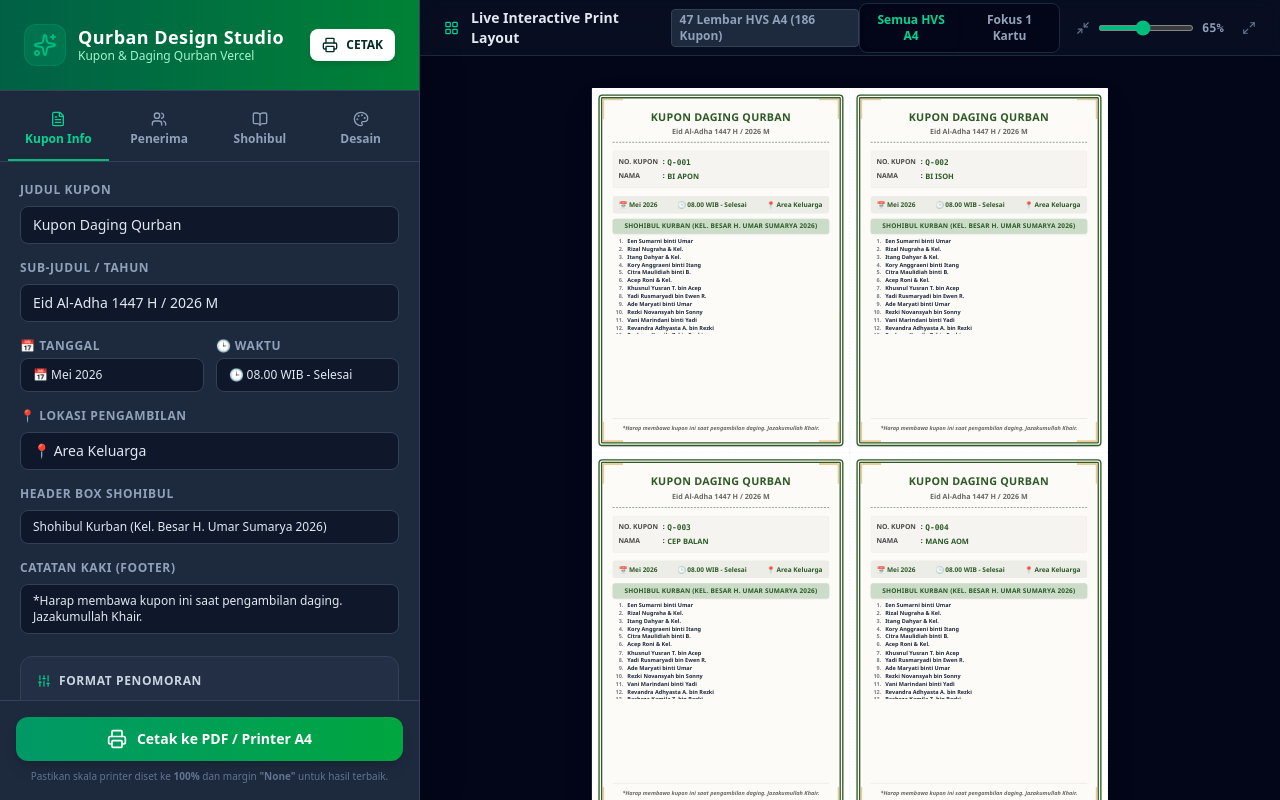
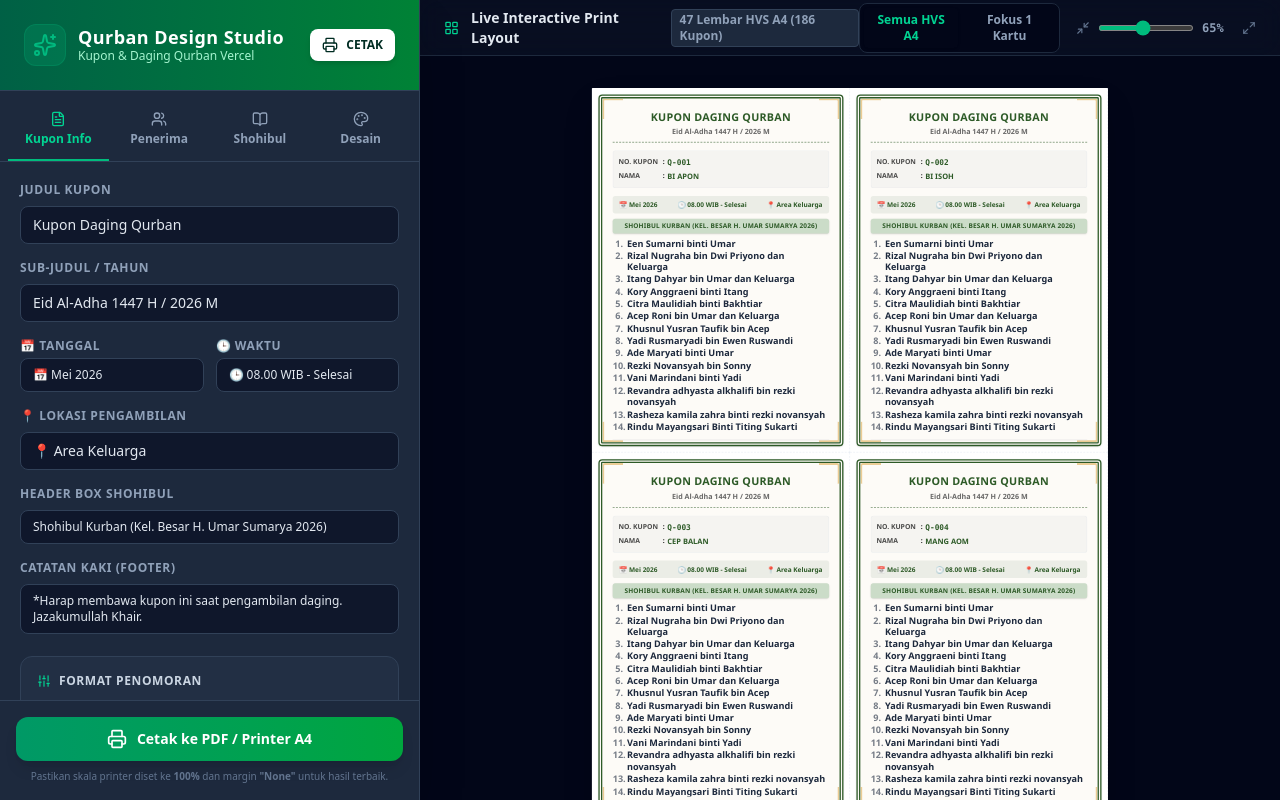
Before and after one commit to rohmat97/qurban-cinunuk, a Next.js app: page / in a window 1280 px wide. Built offline with nearby package versions, Linux system fonts and the light colour scheme.

Commit message:
style: update default shohibul list to the exact user corrected list of names

```diff
--- a/src/app/page.tsx
+++ b/src/app/page.tsx
@@ -30,19 +30,19 @@ export default function QurbanCouponApp() {
   // Shohibul Qurban Family List State
   const [shohibulList, setShohibulList] = useState<string[]>([
     "Een Sumarni binti Umar",
-    "Rizal Nugraha & Kel.",
-    "Itang Dahyar & Kel.",
+    "Rizal Nugraha bin Dwi  Priyono dan Keluarga",
+    "Itang Dahyar bin Umar dan Keluarga",
     "Kory Anggraeni binti Itang",
-    "Citra Maulidiah binti B.",
-    "Acep Roni & Kel.",
-    "Khusnul Yusran T. bin Acep",
-    "Yadi Rusmaryadi bin Ewen R.",
+    "Citra Maulidiah binti Bakhtiar",
+    "Acep Roni bin Umar dan Keluarga",
+    "Khusnul Yusran Taufik bin Acep",
+    "Yadi Rusmaryadi bin Ewen Ruswandi",
     "Ade Maryati binti Umar",
     "Rezki Novansyah bin Sonny",
     "Vani Marindani binti Yadi",
-    "Revandra Adhyasta A. bin Rezki",
-    "Rasheza Kamila Z. bin Rezki",
-    "Rindu Mayangsari binti Titing"
+    "Revandra adhyasta alkhalifi bin rezki novansyah",
+    "Rasheza kamila zahra binti rezki novansyah",
+    "Rindu Mayangsari Binti Titing Sukarti"
   ]);
 
   const [newShohibul, setNewShohibul] = useState("");
@@ -367,19 +367,19 @@ export default function QurbanCouponApp() {
   const resetShohibulDefault = () => {
     setShohibulList([
       "Een Sumarni binti Umar",
-      "Rizal Nugraha & Kel.",
-      "Itang Dahyar & Kel.",
+      "Rizal Nugraha bin Dwi  Priyono dan Keluarga",
+      "Itang Dahyar bin Umar dan Keluarga",
       "Kory Anggraeni binti Itang",
-      "Citra Maulidiah binti B.",
-      "Acep Roni & Kel.",
-      "Khusnul Yusran T. bin Acep",
-      "Yadi Rusmaryadi bin Ewen R.",
+      "Citra Maulidiah binti Bakhtiar",
+      "Acep Roni bin Umar dan Keluarga",
+      "Khusnul Yusran Taufik bin Acep",
+      "Yadi Rusmaryadi bin Ewen Ruswandi",
       "Ade Maryati binti Umar",
       "Rezki Novansyah bin Sonny",
       "Vani Marindani binti Yadi",
-      "Revandra Adhyasta A. bin Rezki",
-      "Rasheza Kamila Z. bin Rezki",
-      "Rindu Mayangsari binti Titing"
+      "Revandra adhyasta alkhalifi bin rezki novansyah",
+      "Rasheza kamila zahra binti rezki novansyah",
+      "Rindu Mayangsari Binti Titing Sukarti"
     ]);
   };
 
@@ -483,8 +483,7 @@ export default function QurbanCouponApp() {
         <div className="flex border-b border-slate-700 bg-slate-850 px-2 pt-2">
           <button
             onClick={() => setActiveTab("content")}
-            className={`flex-1 py-3 px-1 text-center font-semibold text-xs border-b-2 transition-all ${
-              activeTab === "content"
+            className={`flex-1 py-3 px-1 text-center font-semibold text-xs border-b-2 transition-all ${activeTab === "content"
               ? "border-emerald-500 text-emerald-400"
               : "border-transparent text-slate-400 hover:text-slate-200"
               }`}
@@ -496,8 +495,7 @@ export default function QurbanCouponApp() {
           </button>
           <button
             onClick={() => setActiveTab("recipients")}
-            className={`flex-1 py-3 px-1 text-center font-semibold text-xs border-b-2 transition-all ${
-              activeTab === "recipients"
+            className={`flex-1 py-3 px-1 text-center font-semibold text-xs border-b-2 transition-all ${activeTab === "recipients"
               ? "border-emerald-500 text-emerald-400"
               : "border-transparent text-slate-400 hover:text-slate-200"
               }`}
@@ -509,8 +507,7 @@ export default function QurbanCouponApp() {
           </button>
           <button
             onClick={() => setActiveTab("shohibul")}
-            className={`flex-1 py-3 px-1 text-center font-semibold text-xs border-b-2 transition-all ${
-              activeTab === "shohibul"
+            className={`flex-1 py-3 px-1 text-center font-semibold text-xs border-b-2 transition-all ${activeTab === "shohibul"
               ? "border-emerald-500 text-emerald-400"
               : "border-transparent text-slate-400 hover:text-slate-200"
               }`}
@@ -522,8 +519,7 @@ export default function QurbanCouponApp() {
           </button>
           <button
             onClick={() => setActiveTab("design")}
-            className={`flex-1 py-3 px-1 text-center font-semibold text-xs border-b-2 transition-all ${
-              activeTab === "design"
+            className={`flex-1 py-3 px-1 text-center font-semibold text-xs border-b-2 transition-all ${activeTab === "design"
               ? "border-emerald-500 text-emerald-400"
               : "border-transparent text-slate-400 hover:text-slate-200"
               }`}
@@ -664,8 +660,7 @@ export default function QurbanCouponApp() {
                 <div className="grid grid-cols-2 gap-2 bg-slate-900 p-1.5 rounded-lg border border-slate-700">
                   <button
                     onClick={() => setRecipientMode("blank")}
-                    className={`py-2 px-3 text-xs font-bold rounded-md transition-all ${
-                      recipientMode === "blank"
+                    className={`py-2 px-3 text-xs font-bold rounded-md transition-all ${recipientMode === "blank"
                       ? "bg-emerald-600 text-white shadow-md"
                       : "text-slate-400 hover:text-slate-200"
                       }`}
@@ -674,8 +669,7 @@ export default function QurbanCouponApp() {
                   </button>
                   <button
                     onClick={() => setRecipientMode("prefilled")}
-                    className={`py-2 px-3 text-xs font-bold rounded-md transition-all ${
-                      recipientMode === "prefilled"
+                    className={`py-2 px-3 text-xs font-bold rounded-md transition-all ${recipientMode === "prefilled"
                       ? "bg-emerald-600 text-white shadow-md"
                       : "text-slate-400 hover:text-slate-200"
                       }`}
@@ -1067,8 +1061,7 @@ export default function QurbanCouponApp() {
                     <button
                       key={style}
                       onClick={() => setBorderStyle(style as any)}
-                      className={`py-2 px-3 rounded-lg border font-bold capitalize transition-all ${
-                        borderStyle === style
+                      className={`py-2 px-3 rounded-lg border font-bold capitalize transition-all ${borderStyle === style
                         ? "bg-emerald-600 border-emerald-500 text-white"
                         : "bg-slate-900 border-slate-700 text-slate-400 hover:text-slate-200"
                         }`}
@@ -1133,8 +1126,7 @@ export default function QurbanCouponApp() {
             <div className="flex items-center gap-1.5 bg-slate-950 p-1 rounded-lg border border-slate-800">
               <button
                 onClick={() => setPreviewSingleId(null)}
-                className={`py-1 px-2.5 rounded text-xs font-bold transition-all ${
-                  previewSingleId === null
+                className={`py-1 px-2.5 rounded text-xs font-bold transition-all ${previewSingleId === null
                   ? "bg-slate-850 text-emerald-400 shadow-sm"
                   : "text-slate-400 hover:text-slate-200"
                   }`}
@@ -1144,8 +1136,7 @@ export default function QurbanCouponApp() {
               {totalCoupons > 0 && (
                 <button
                   onClick={() => setPreviewSingleId(1)}
-                  className={`py-1 px-2.5 rounded text-xs font-bold transition-all ${
-                    previewSingleId !== null
+                  className={`py-1 px-2.5 rounded text-xs font-bold transition-all ${previewSingleId !== null
                     ? "bg-slate-850 text-emerald-400 shadow-sm"
                     : "text-slate-400 hover:text-slate-200"
                     }`}
@@ -1495,9 +1486,9 @@ function CouponCard({
         </div>
 
         {/* Shohibul list table 1 column */}
-        <div className="space-y-[1.5px] mt-1.5 max-h-[148px] overflow-y-auto pr-1">
+        <div className="space-y-[1.5px] mt-1.5  overflow-y-auto pr-1">
           {[...col1, ...col2].map((name, i) => (
-            <div key={i} className="text-[8.5px] font-bold flex items-start gap-1.5 leading-tight text-slate-800">
+            <div key={i} className="text-sm font-bold flex items-start gap-1.5 leading-tight text-slate-800">
               <span className="opacity-60 w-4 text-right flex-shrink-0">{i + 1}.</span>
               <span className="break-words whitespace-normal flex-1" title={name}>
                 {name}
```
Lines whose indentation alone changed are shown as unchanged.
